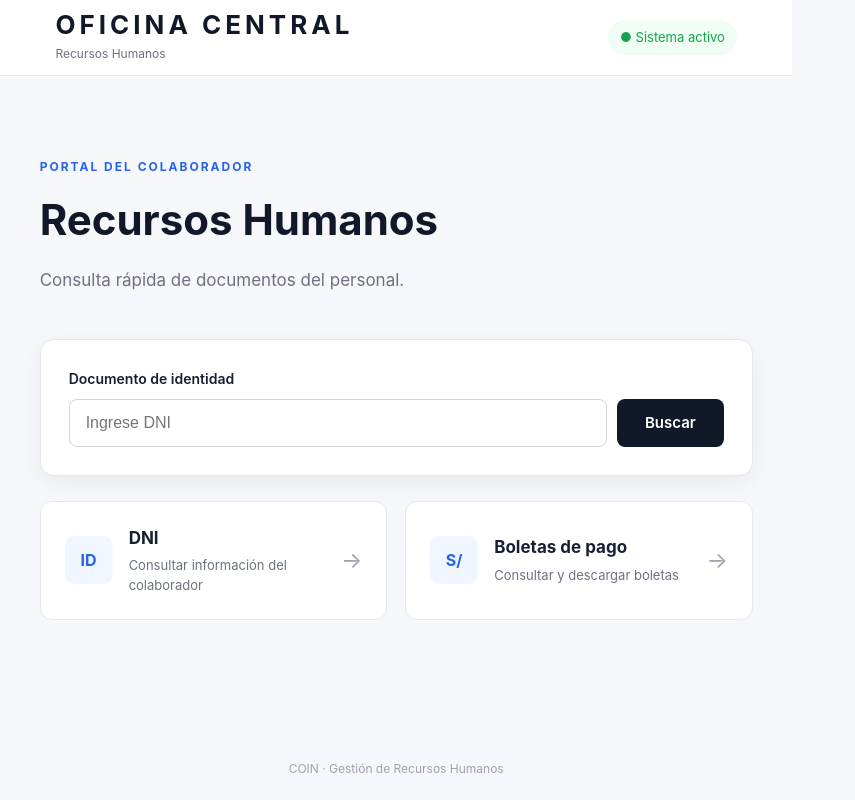
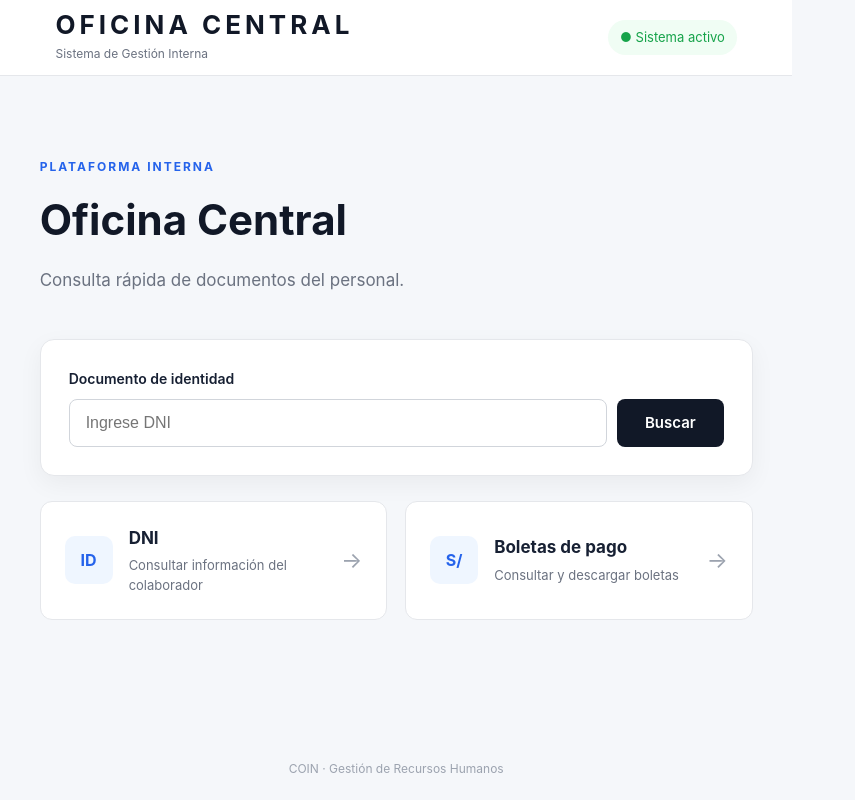
Before and after one commit to infinityonly32-rgb/vite-react-template, a React (Vite) app: page / in a window 1280 px wide. Shown: the whole page, without its empty margins (0-855 px from the left). Built offline with nearby package versions, Linux system fonts and the light colour scheme.

Commit message:
Update App.tsx

```diff
--- a/src/react-app/App.tsx
+++ b/src/react-app/App.tsx
@@ -9,15 +9,15 @@ function App() {
       <header>
         <div>
           <h1>OFICINA CENTRAL</h1>
-          <span>Recursos Humanos</span>
+          <span>Sistema de Gestión Interna</span>
         </div>
         <div className="status">● Sistema activo</div>
       </header>
 
       <main>
         <section className="hero">
-          <p className="label">PORTAL DEL COLABORADOR</p>
-          <h2>Recursos Humanos</h2>
+          <p className="label">PLATAFORMA INTERNA</p>
+          <h2>Oficina Central</h2>
           <p>Consulta rápida de documentos del personal.</p>
         </section>
 
```
